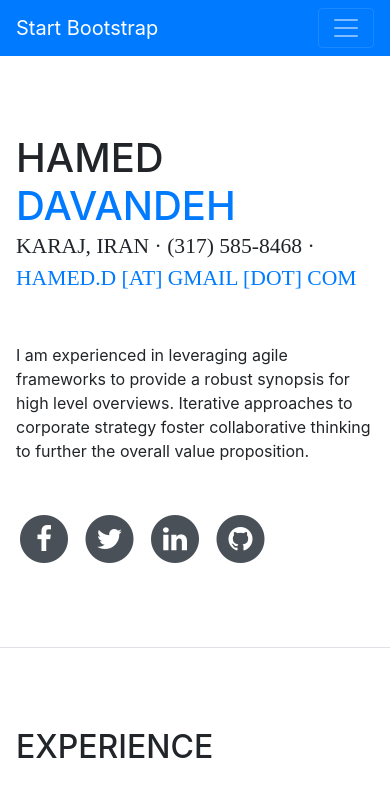
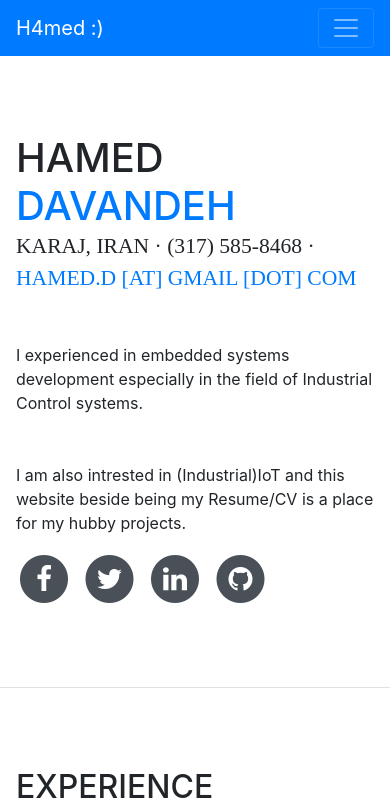
Before and after one commit to h4med/h4med.github.io, a website with bundled scripts: page index.html in a window 390 px wide. Shown: the top 811 px of the page. Built offline with nearby package versions, Linux system fonts and the light colour scheme; a web font is replaced by a local one.

Commit message:
a little edit in index.html

```diff
--- a/index.html
+++ b/index.html
@@ -29,7 +29,7 @@
 
     <nav class="navbar navbar-expand-lg navbar-dark bg-primary fixed-top" id="sideNav">
       <a class="navbar-brand js-scroll-trigger" href="#page-top">
-        <span class="d-block d-lg-none">Start Bootstrap</span>
+        <span class="d-block d-lg-none">H4med :)</span>
         <span class="d-none d-lg-block">
           <img class="img-fluid img-profile rounded-circle mx-auto mb-2" src="img/profile.jpg" alt="">
         </span>
@@ -71,8 +71,9 @@
           <div class="subheading mb-5">Karaj, Iran · (317) 585-8468 ·
             <a href="mailto:hamed.d@gmail.com">hamed.d [at] gmail [dot] com</a>
           </div>
-          <p class="mb-5">I am experienced in leveraging agile frameworks to provide a robust synopsis for high level overviews.
-            Iterative approaches to corporate strategy foster collaborative thinking to further the overall value proposition.</p>
+          <p class="mb-5">I experienced in embedded systems development especially in the field of Industrial Control systems.</p>
+            I am also intrested in (Industrial)IoT and this website beside being my Resume/CV is a place for my hubby projects.
+            </p>
           <ul class="list-inline list-social-icons mb-0">
             <li class="list-inline-item">
               <a href="#">
```
